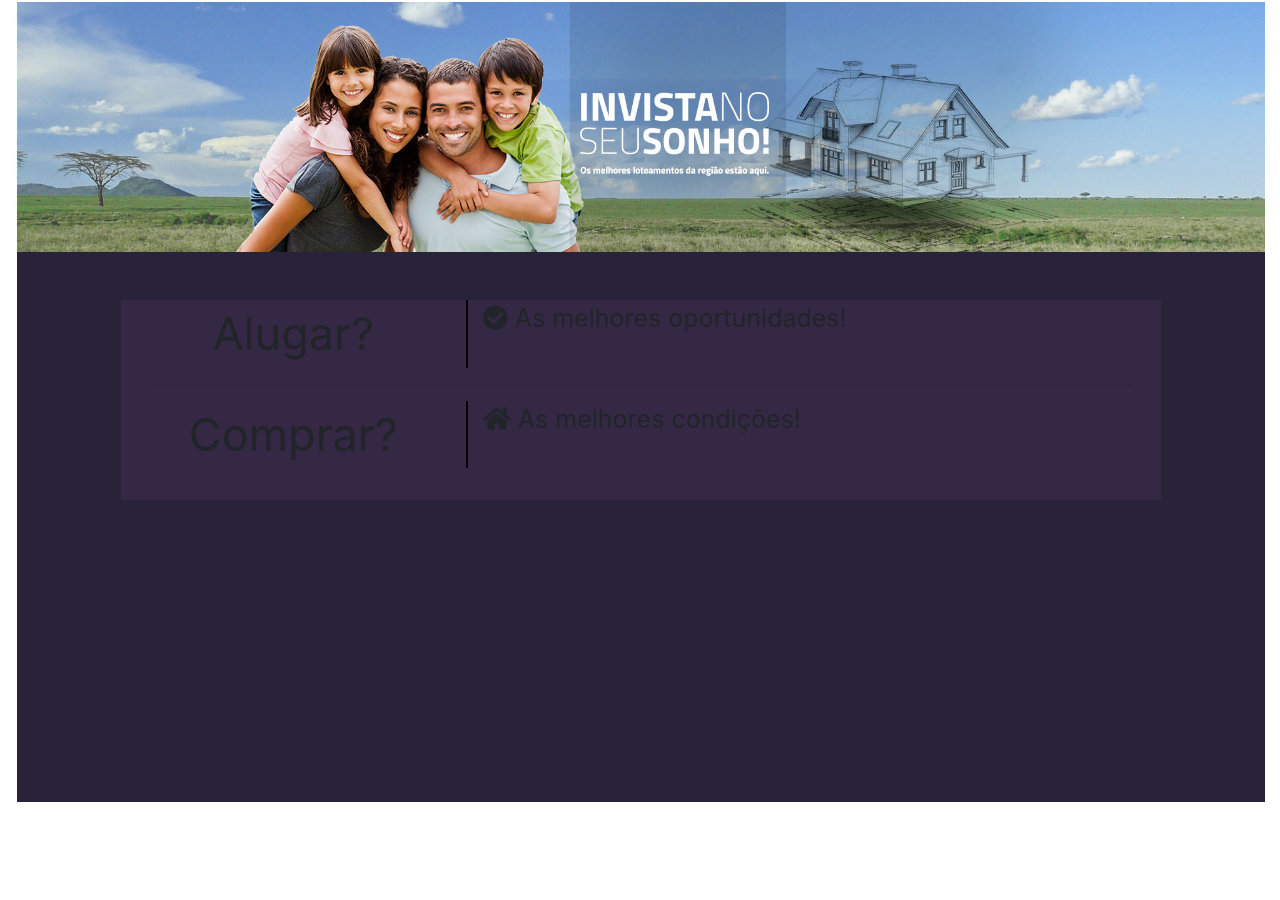
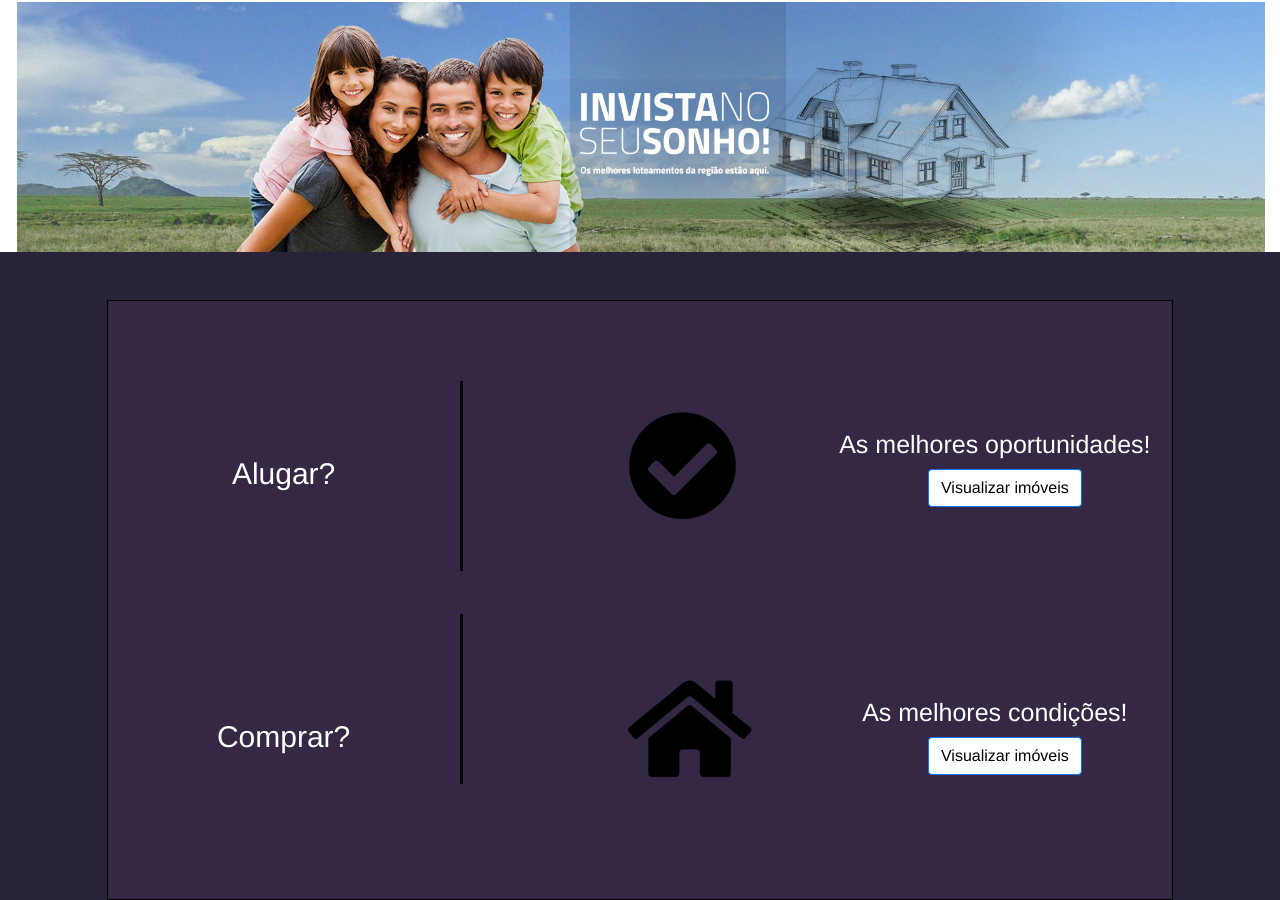
Before and after one commit to SassiGui/imboliaria, a website: page public_html/index.html in a window 1280 px wide. Shown: the part 290-1190 px from the top of the page. Before the commit the page ends 1092 px from the top, so only its background shows below. Drawn offline with nearby package versions, Linux system fonts and the light colour scheme.

Commit message:
Desenvolvimento da segunda etapa do Menu

```diff
--- a/public_html/Public/css.css
+++ b/public_html/Public/css.css
@@ -1,16 +1,17 @@
 #fundo1{
     background: #292339;
-    margin-left: 2px;
-    margin-right: auto;
+
     width: auto;
-    height: 550px;
+    height: 1200px;
 
 }
 
 #fundo2{
     background: #352845;
-    height: 200px;
+    height: 600px;
     margin-top: 15px;
+    border: solid 1px;
+    border-color: black;
 
 
 }
@@ -20,21 +21,82 @@
 }
 
 .text-tam1{
-    font-size: 45px;
-
+    font-size: 30px;
+    color: white;
+    margin-top: 80px;
+    padding-top: 70px;
+    border-right: solid 3px;
+    border-right-color: black;
+    text-align: center;
+    font-family: helvetica;
 
 }
 .text-tam2{
     font-size: 25px;
+    color: white;
+    margin-top: 125px;
+    font-family: helvetica;
 
 
 }
 .text-tam3{
-    font-size: 45px;
+    font-size: 30px;
+    color: white;
+    margin-top: 10px;
+    padding-top: 100px;
+    border-right: solid 3px;
+    border-right-color: black;
+    font-family: helvetica;
+
 
 
 }.text-tam4{
     font-size: 25px;
+    color: white;
+    margin: auto;
+    margin-top: 90px;
+    font-family: helvetica;
+
 
 
 }
+
+#icon1{
+    font-size: 110px;
+    color: black;
+    margin: 50px auto;
+    margin-top: 110px;
+    margin-left: 150px;
+
+
+
+}
+
+
+#icon2{
+    font-size: 110px;
+    color: black;
+    margin-top: 70px;
+    margin-left: 150px;
+
+
+
+}
+
+#linha{
+    color: aqua;
+
+}
+
+#botao1{
+    margin: 5px 0;
+    margin-left: 20px;
+    background-color: white;
+    color: black;
+}
+#botao2{
+    margin: 5px 0;
+    margin-left: 20px;
+    background-color: white;
+    color: black;
+}
--- a/public_html/index.html
+++ b/public_html/index.html
@@ -80,26 +80,40 @@
 
                         <div class="col-md-10 offset-md-1 mt-5" id="fundo2">
                             <div class="row">
-                                <div class="col-md-4 border-right text-center text-tam1">
+                                <div class="col-md-4  text-tam1">
                                     Alugar?
                                 </div>
-                                <div class="col-md-8 text-tam2">
-                                    <i class="fas fa-check-circle"></i>
+                                <div class="col-md-4">
+                                    <i id="icon1" class="fas fa-check-circle"></i>
+
+                                </div>
+                                <div class="col-md-4 text-tam2" style="text-align: center">
+
                                     As melhores oportunidades!
+                                    <button id="botao1" type="button" class="btn btn-primary" data-toggle="button" aria-pressed="false" autocomplete="off">
+                                        Visualizar imóveis
+                                    </button>
                                 </div>
                             </div>
                             <div class="row-fluid">
                                 <div class="col-md-12">
-                                    <hr>
+                                    <hr id="linha">
                                 </div>
                             </div>
                             <div class="row">
-                                <div class="col-md-4 border-right text-center text-tam3">
+                                <div class="col-md-4 text-center text-tam3">
                                     Comprar?
                                 </div>
-                                <div class="col-md-8 text-tam4">
-                                    <i class="fas fa-home"></i>
+                                <div class="col-md-4">
+                                    <i id="icon2" class="fas fa-home"></i>
+
+                                </div>
+                                <div class="col-md-4 text-tam4" style="text-align: center">
+
                                     As melhores condições!
+                                    <button id="botao2" type="button" class="btn btn-primary" data-toggle="button" aria-pressed="false" autocomplete="off">
+                                        Visualizar imóveis
+                                    </button>
                                 </div>
                             </div>
 
```
